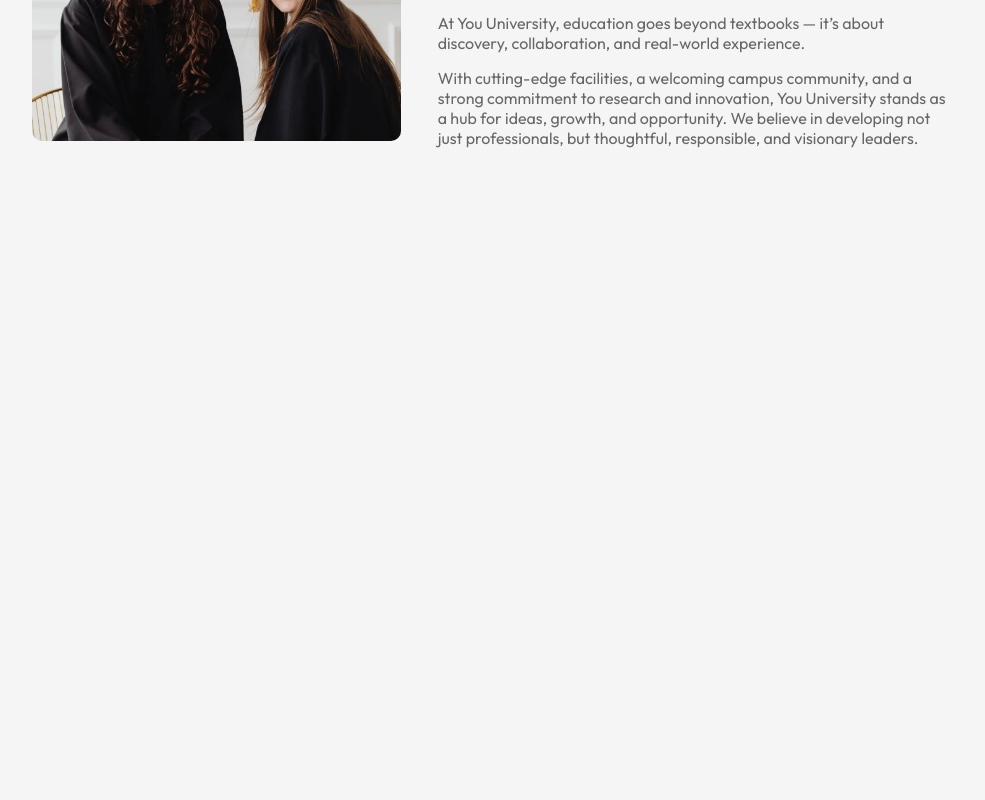
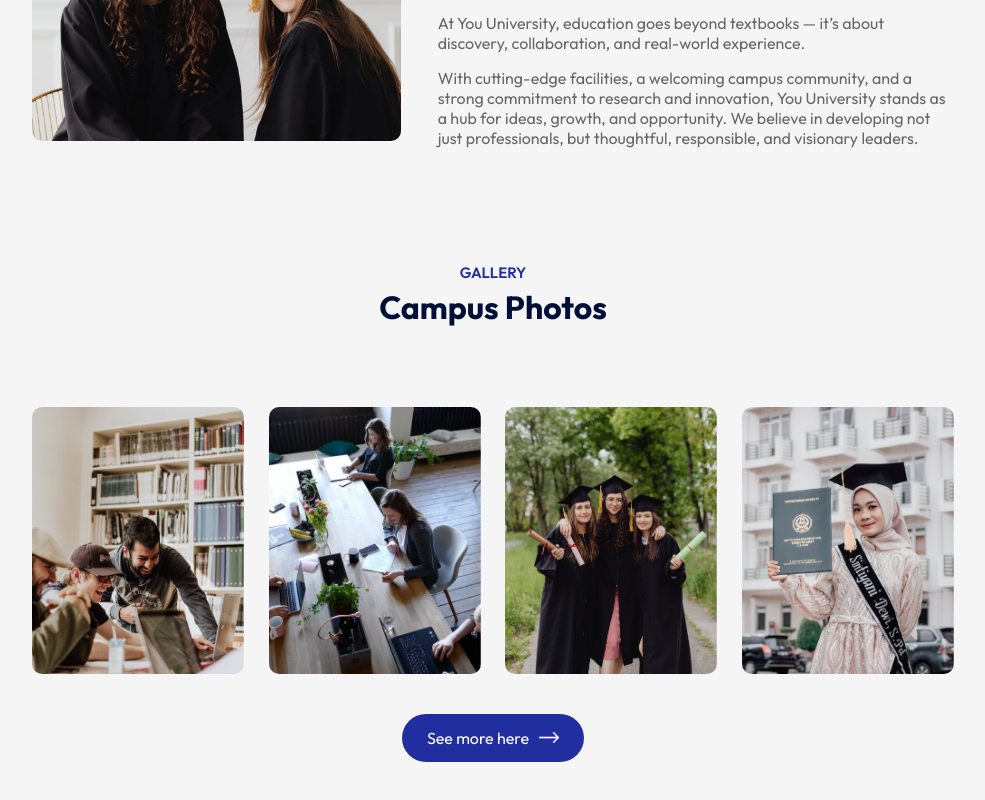
Before and after one commit to VladislavProhorov123/Edusity-react, a React app: page / in a window 1280 px wide. Shown: the part 1631-2431 px from the top of the page, without its empty margins (147-1132 px from the left). Before the commit the page ends 1894 px from the top, so only its background shows below. Built offline with nearby package versions, Linux system fonts and the light colour scheme; the HTML template or start-up script is replaced by a standard one.

Commit message:
the Campus section has been created

```diff
--- a/src/App.jsx
+++ b/src/App.jsx
@@ -4,6 +4,7 @@
 import Programs from './Components/Programs/Programs'
 import Title from './Components/Title/Title'
 import About from './Components/About/About'
+import Campus from './Components/Campus/Campus'
 
 export default function App() {
   return (
@@ -14,6 +15,8 @@
         <Title subTitle='Our PROGRAM' title='What We Offer' />
         <Programs />
         <About />
+        <Title subTitle='Gallery' title='Campus Photos' />
+        <Campus />
       </div>
 
     </div>
--- /dev/null
+++ b/src/Components/Campus/Campus.css
@@ -0,0 +1,17 @@
+.campus {
+    margin: 80px auto ;
+    width: 90%;
+    text-align: center;
+}
+
+.galerry {
+    display: flex;
+    align-items: center;
+    justify-content: space-between;
+    margin-bottom: 40px;
+}
+
+.galerry img {
+    width: 23%;
+    border-radius: 10px;
+}
--- /dev/null
+++ b/src/Components/Campus/Campus.jsx
@@ -0,0 +1,21 @@
+import React from 'react'
+import './Campus.css'
+import gallery_1 from '/src/assets/gallery-1.png'
+import gallery_2 from '/src/assets/gallery-2.png'
+import gallery_3 from '/src/assets/gallery-3.png'
+import gallery_4 from '/src/assets/gallery-4.png'
+import white_arrow from '/src/assets/white-arrow.png'
+
+export default function Campus() {
+  return (
+    <div className='campus'>
+        <div className="galerry">
+            <img src={gallery_1} alt="" />
+            <img src={gallery_2} alt="" />
+            <img src={gallery_3} alt="" />
+            <img src={gallery_4} alt="" />
+        </div>
+        <button className='btn dark-btn'>See more here <img src={white_arrow} alt="" /></button>
+    </div>
+  )
+}
--- a/src/index.css
+++ b/src/index.css
@@ -41,3 +41,9 @@
   width: 20px;
   margin-left: 10px;
 }
+
+.btn.dark-btn {
+    background: #212EA0;
+    color: #fff;
+
+}
```
